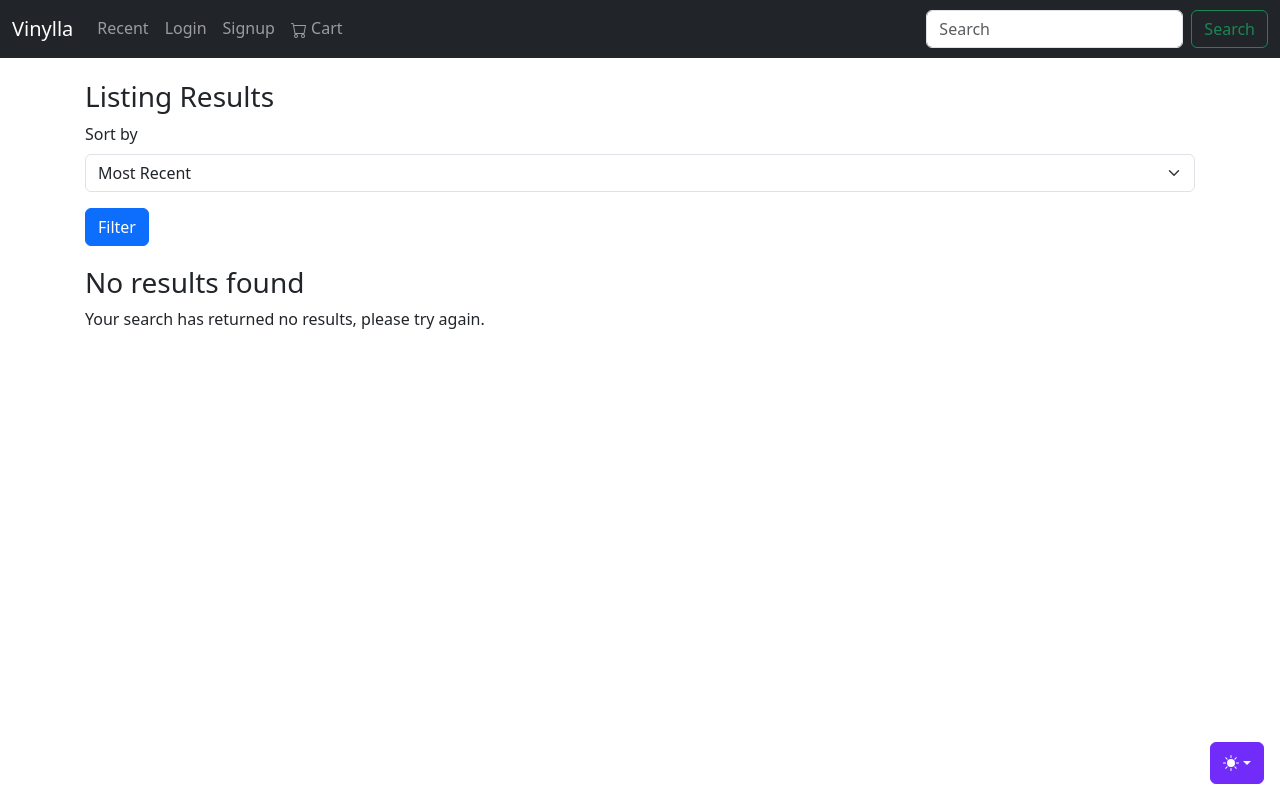
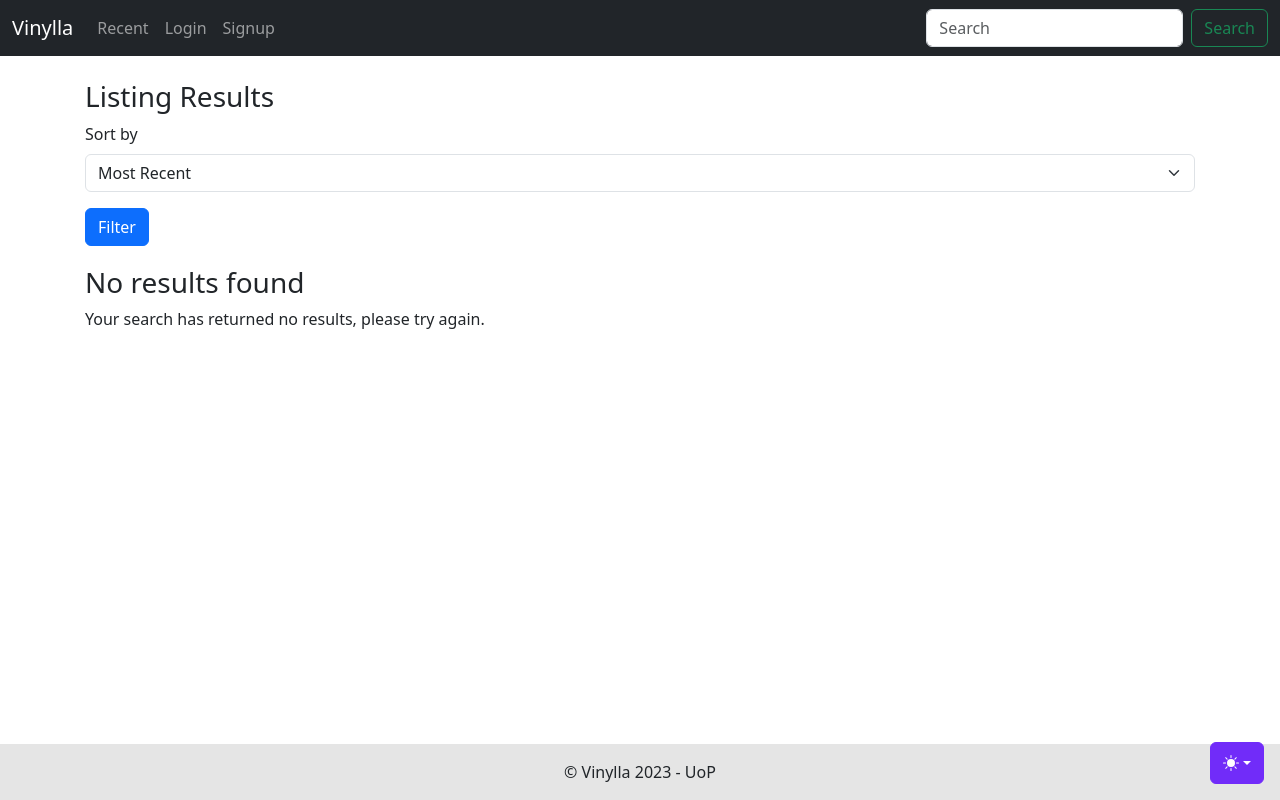
Before and after one commit to kdegois/vinylla, a PHP site: page /search.php in a window 1280 px wide. Run offline with PHP 8.4, Linux system fonts and the light colour scheme; data that the repository does not hold is empty; some libraries are stand-ins or nearby versions.

Commit message:
Fixed footer

```diff
--- a/css/main.css
+++ b/css/main.css
@@ -1,2 +1,17 @@
 @import url('../node_modules/bootstrap-icons/font/bootstrap-icons.css');
 @import url('light-dark.css');
+
+body {
+    display: flex;
+    flex-direction: column;
+    min-height: 100vh;
+}
+
+main {
+    padding-bottom: 20px;
+}
+
+footer {
+    text-align: center;
+    background: rgba(0,0,0,0.1);
+}
--- a/footer.php
+++ b/footer.php
@@ -1,15 +1,6 @@
 
+<footer class="footer mt-auto py-3">
     <div class="container">
-        <div class="footer-links">
-            <div>
-                <p>&copy; 2023 Vinylla. All rights reserved.</p>
-            </div>
-            <div>
-                <ul class="list-inline">
-                    <li class="list-inline-item"><a href="#">Terms of Use</a></li>
-                    <li class="list-inline-item"><a href="#">Privacy Policy</a></li>
-                    <li class="list-inline-item"><a href="#">Contact Us</a></li>
-                </ul>
-            </div>
-        </div>
+        <span>&copy; Vinylla 2023 - UoP</span>
     </div>
+</footer>
--- a/nav.php
+++ b/nav.php
@@ -17,15 +17,13 @@
           if (loggedIn()==true){
               echo "<li id=\"create-ad\" class=\"nav-item\"><a class=\"nav-link\" href=\"create-ad.php\">Post Ad</a></li>";
               echo "<li id=\"logout\" class=\"nav-item\"><a class=\"nav-link\" href=\"logout.php\">Logout</a></li>";
+              echo "<li id=\"cart\" class=\"nav-item\"><a class=\"nav-link\" href=\"basket.php\"><i class=\"bi bi-cart\"></i> Cart</a></li>";
           }
           else {
-            echo "<li id=\"login\" class=\"nav-item\"><a class=\"nav-link\" href=\"login.php\">Login</a></li>
-                  <li id=\"signup\" class=\"nav-item\"><a class=\"nav-link\" href=\"signup.php\">Signup</a></li>";
+            echo "<li id=\"login\" class=\"nav-item\"><a class=\"nav-link\" href=\"login.php\">Login</a></li>";
+            echo "<li id=\"signup\" class=\"nav-item\"><a class=\"nav-link\" href=\"signup.php\">Signup</a></li>";
           }
           ?>
-          <li id="cart">
-            <a class="nav-link" href="basket.php"><i class="bi bi-cart"></i> Cart</a>
-          </li>
         </ul>
         <form class="d-flex" action="search.php" method="get">
           <input class="form-control me-2" name ="term" type="search" placeholder="Search" aria-label="Search">
--- a/search.php
+++ b/search.php
@@ -115,6 +115,8 @@ require_once("includes/dbconnect.inc.php");
             </div>
         </main>
 
+        <?php include "footer.php"; ?>
+
         <!-- Bootstrap JS -->
         <script src="js/bootstrap.bundle.min.js"></script>
     </body>
--- a/signup.php
+++ b/signup.php
@@ -114,6 +114,7 @@ if (isset($_POST["submit"])){
                 </div>
             </main>
         </div>
+        <?php include "footer.php"; ?>
 
         <!-- Bootstrap JS -->
         <script src="js/bootstrap.bundle.min.js"></script>
```
Also changed, not shown: basket.php (+11 -2 lines), create-ad.php (+25 -15 lines).
